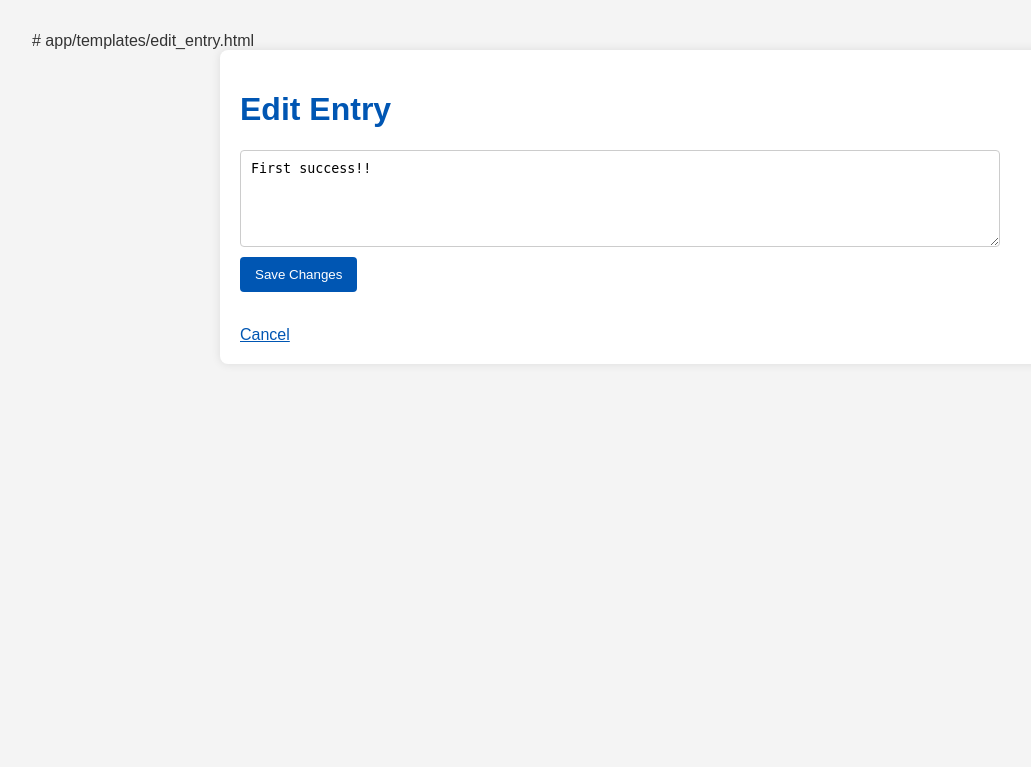
After one commit to LEKRIEG333/digital-logbook, a Flask app: page /edit/1 in a window 1280 px wide. The commit adds this page. Shown: the top 767 px of the page, without its empty margins (0-1031 px from the left). Run offline with Flask 3, Linux system fonts and the light colour scheme; data comes from the database, SQL or seed files in the repository.

Commit message:
feat: Implement Update and Delete (UD) operations

```diff
--- a/app/routes.py
+++ b/app/routes.py
@@ -1,61 +1,57 @@
 # routes.py
 
 # --- IMPORTS ---
-# We need functions from Flask to handle requests, templates, and redirects.
 from flask import Blueprint, render_template, request, redirect, url_for
-
-# We need access to our database (db) and our data model (LogEntry).
 from app import db
 from app.models import LogEntry
 
 
 # --- BLUEPRINT SETUP ---
-# A Blueprint is a way to organize a group of related views and other code.
-# Instead of registering views with the application directly, they are
-# registered with a blueprint. Then, the blueprint is registered with the
-# application when it is available in the factory function.
 bp = Blueprint('main', __name__)
 
 
 # --- ROUTES ---
 
-# This is the main homepage route.
 @bp.route('/')
 @bp.route('/index')
 def index():
-    # This is the READ part of CRUD.
-    # We query the database for all LogEntry objects.
-    # We order them by the timestamp in descending order (newest first).
-    # .all() executes the query and returns a list of all results.
     entries = LogEntry.query.order_by(LogEntry.timestamp.desc()).all()
-
-    # We pass this list of 'entries' to our template. The template will
-    # then use a for-loop to display each one.
     return render_template('index.html', entries=entries)
 
-
-# This route is specifically for handling the form submission.
-# It only accepts POST requests, which is what HTML forms send.
 @bp.route('/add', methods=['POST'])
 def add_entry():
-    # This is the CREATE part of CRUD.
+    text = request.form['entry_text']
+    new_entry = LogEntry(text=text)
+    db.session.add(new_entry)
+    db.session.commit()
+    return redirect(url_for('main.index'))
 
-    # 1. Get the data from the submitted form.
-    # The key 'entry_text' must match the 'name' attribute of the <textarea> in our HTML.
-    text = request.form['entry_text']
+# ======================================================
+# NEW ROUTES FOR UPDATE AND DELETE
+# ======================================================
 
-    # 2. Create a new Python object using our LogEntry model.
-    new_entry = LogEntry(text=text)
+# This route handles both displaying the edit form (GET) and processing it (POST)
+# The <int:entry_id> part is a dynamic converter that captures the ID from the URL.
+@bp.route('/edit/<int:entry_id>', methods=['GET', 'POST'])
+def edit_entry(entry_id):
+    # Find the specific entry by its ID, or return a 404 Not Found error if it doesn't exist
+    entry = LogEntry.query.get_or_404(entry_id)
 
-    # 3. Add the new object to the database session.
-    # This stages the object for saving.
-    db.session.add(new_entry)
+    # If the user submitted the form (a POST request)
+    if request.method == 'POST':
+        # This is the UPDATE part of CRUD
+        entry.text = request.form['entry_text']
+        db.session.commit()
+        return redirect(url_for('main.index'))
 
-    # 4. Commit the session.
-    # This writes all staged changes (our new entry) to the database permanently.
+    # If the user is just visiting the page (a GET request), show the edit form
+    return render_template('edit_entry.html', entry=entry)
+
+# This route handles deleting an entry
+@bp.route('/delete/<int:entry_id>')
+def delete_entry(entry_id):
+    # This is the DELETE part of CRUD
+    entry = LogEntry.query.get_or_404(entry_id)
+    db.session.delete(entry)
     db.session.commit()
-
-    # 5. Redirect the user back to the homepage.
-    # url_for('main.index') generates the URL for the 'index' function
-    # within our 'main' blueprint. This is the correct way to link between pages.
     return redirect(url_for('main.index'))
--- /dev/null
+++ b/app/templates/edit_entry.html
@@ -0,0 +1,31 @@
+# app/templates/edit_entry.html
+
+<!DOCTYPE html>
+<html lang="en">
+<head>
+    <meta charset="UTF-8">
+    <title>Edit Entry</title>
+    <!-- Reusing the same styles from index.html -->
+    <style>
+        body { font-family: sans-serif; background-color: #f4f4f4; color: #333; margin: 2em; }
+        .container { max-width: 800px; margin: auto; background: white; padding: 20px; border-radius: 8px; box-shadow: 0 0 10px rgba(0,0,0,0.1); }
+        h1 { color: #0056b3; }
+        textarea { width: 95%; padding: 10px; margin-bottom: 10px; border-radius: 4px; border: 1px solid #ccc; }
+        button { background-color: #0056b3; color: white; padding: 10px 15px; border: none; border-radius: 4px; cursor: pointer; }
+        button:hover { background-color: #004494; }
+        a { color: #0056b3; }
+    </style>
+</head>
+<body>
+    <div class="container">
+        <h1>Edit Entry</h1>
+        <form method="post">
+            <textarea name="entry_text" rows="5" required>{{ entry.text }}</textarea>
+            <br>
+            <button type="submit">Save Changes</button>
+        </form>
+        <br>
+        <a href="{{ url_for('main.index') }}">Cancel</a>
+    </div>
+</body>
+</html>
```
Also changed, not shown: app/templates/index.html (+9 -0 lines).
